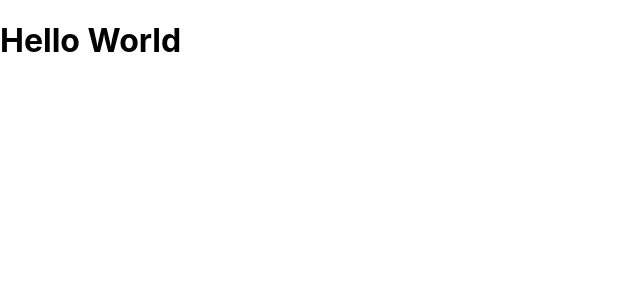
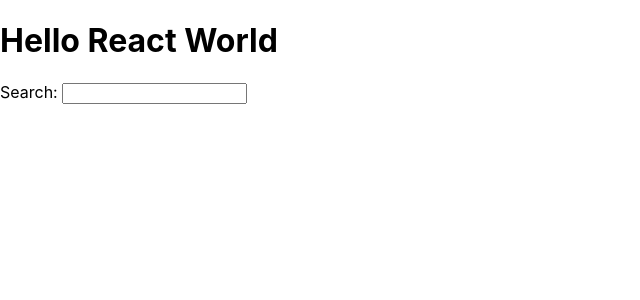
Before and after one commit to Just-Bob-Dev/ctd-road-to-react-follow-along, a React (Create React App) app: page / in a window 1280 px wide. Shown: the top 300 px of the page, without its empty margins (0-640 px from the left). Built offline with nearby package versions, Linux system fonts and the light colour scheme.

Commit message:
The next tutorial.

```diff
--- a/src/App.js
+++ b/src/App.js
@@ -1,9 +1,16 @@
 import * as  React from 'react';
+
+function getTitle(title) {
+  return title;
+}
 
 function App() {
   return(
     <div>
-      <h1>Hello World</h1>
+      <h1>{ getTitle("Hello React World") }</h1>
+
+      <label htmlFor="search"> Search: </label>
+      <input id="search" type="text" />
     </div>
   );
 }
```
